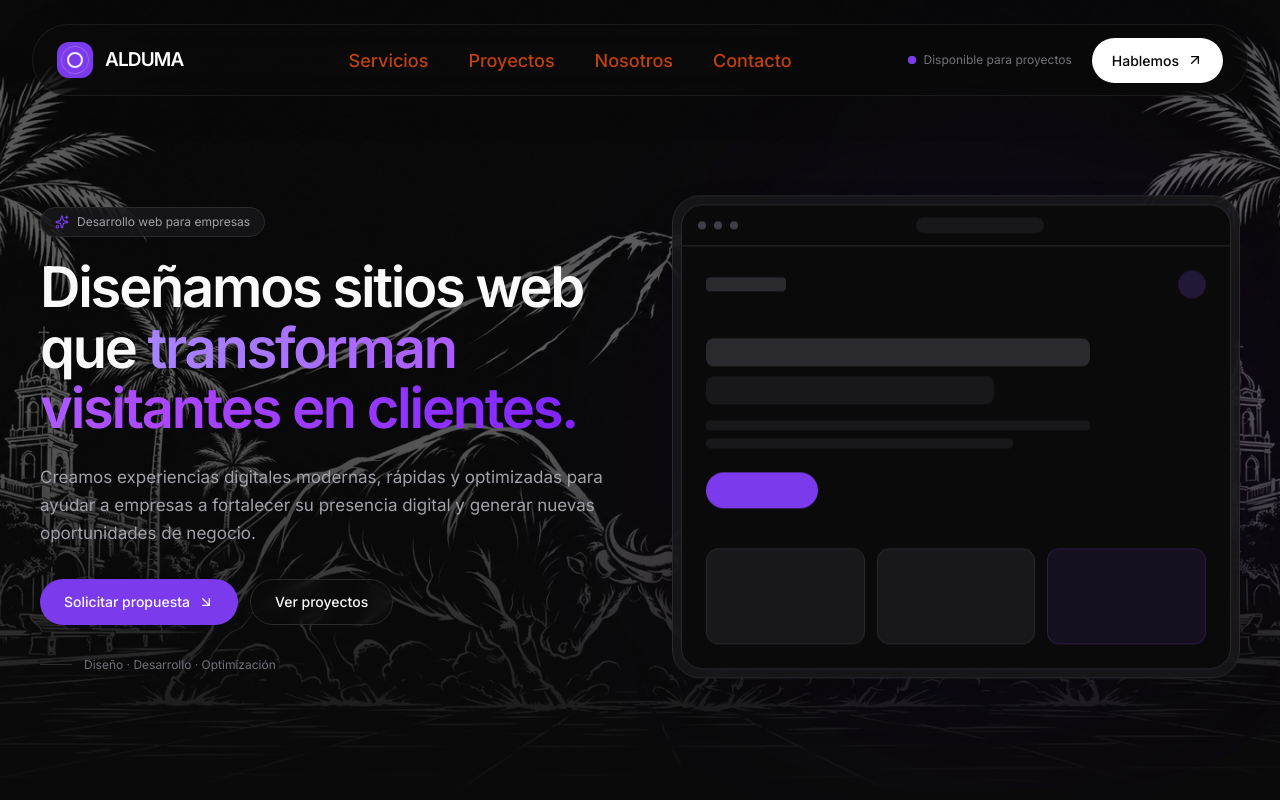
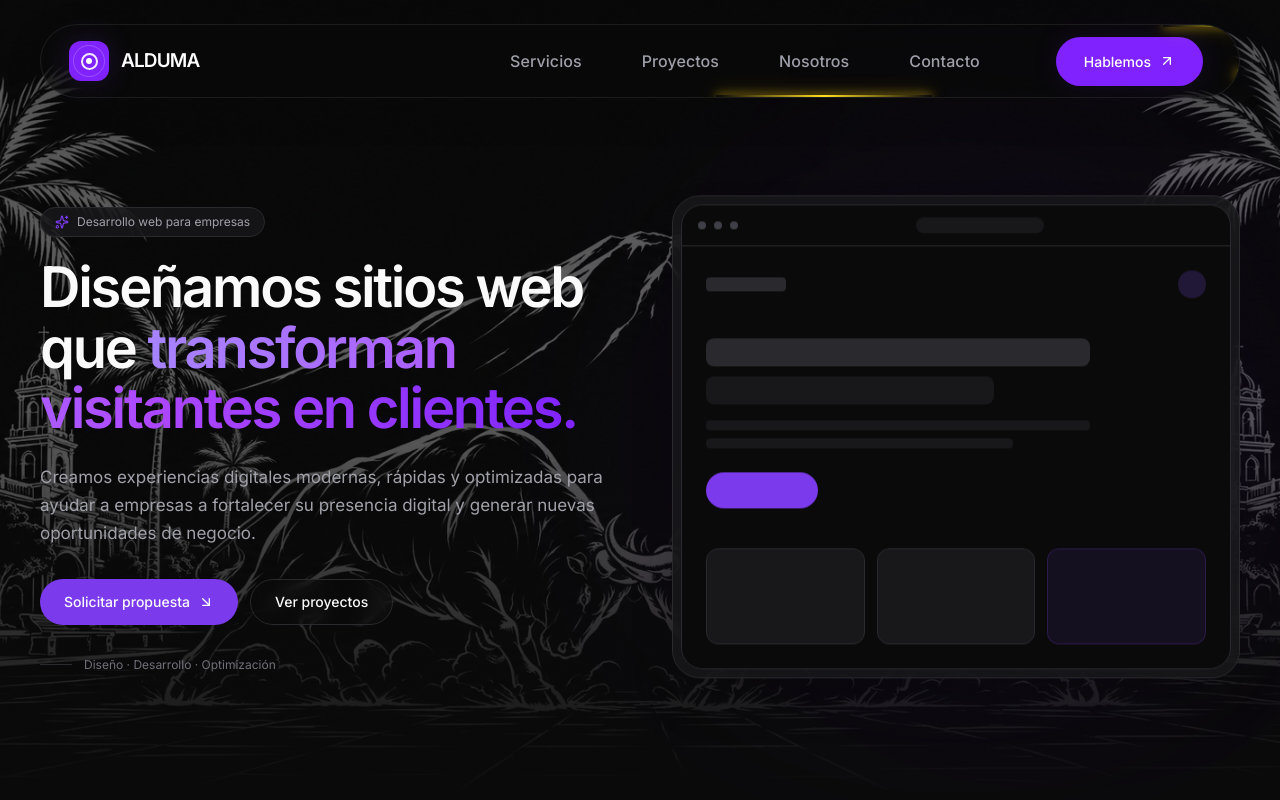
Before and after one commit to alvarodm26/NEGOCIO_ALDUMA, a Next.js app: page / in a window 1280 px wide. Shown: the top 800 px of the page. Built offline with nearby package versions, Linux system fonts and the light colour scheme.

Commit message:
cambio al header

```diff
--- a/components/Navbar.tsx
+++ b/components/Navbar.tsx
@@ -22,12 +22,12 @@ export default function Navbar() {
   const { scrollY } = useScroll();
 
   useMotionValueEvent(scrollY, "change", (latest) => {
-    setScrolled(latest > 30);
+    setScrolled(latest > 40);
   });
 
   return (
     <motion.header
-      initial={{ opacity: 0, y: -20 }}
+      initial={{ opacity: 0, y: -24 }}
       animate={{ opacity: 1, y: 0 }}
       transition={{
         duration: 0.8,
@@ -35,46 +35,107 @@ export default function Navbar() {
       }}
       className="fixed left-0 right-0 top-0 z-50"
     >
-      <div className="mx-auto max-w-[1320px] px-5 pt-6 sm:px-6 lg:px-8">
+      <div className="mx-auto max-w-7xl px-5 pt-5 sm:px-6 lg:px-10 lg:pt-6">
         <motion.nav
           animate={{
             backgroundColor: scrolled
-              ? "rgba(10, 10, 10, 0.88)"
-              : "rgba(10, 10, 10, 0.55)",
+              ? "rgba(10,10,10,0.88)"
+              : "rgba(10,10,10,0.48)",
             borderColor: scrolled
-              ? "rgba(255,255,255,0.12)"
-              : "rgba(255,255,255,0.07)",
+              ? "rgba(255,255,255,0.11)"
+              : "rgba(255,255,255,0.08)",
             boxShadow: scrolled
-              ? "0 20px 60px rgba(0,0,0,0.35)"
-              : "0 10px 40px rgba(0,0,0,0.12)",
+              ? "0 20px 55px rgba(0,0,0,0.32)"
+              : "0 12px 40px rgba(0,0,0,0.12)",
           }}
-          transition={{ duration: 0.35 }}
-          className="relative flex h-[72px] items-center rounded-full border px-5 backdrop-blur-2xl sm:px-6"
+          transition={{ duration: 0.4 }}
+          className="relative flex h-[74px] items-center rounded-full border px-6 backdrop-blur-2xl sm:px-7"
         >
+          {/* ===================================================== */}
+          {/* LED AMARILLO — RECORRE TODO EL PERÍMETRO */}
+          {/* ===================================================== */}
+
+          <div className="pointer-events-none absolute inset-0 z-0 overflow-hidden rounded-full">
+            {/* Superior */}
+            <motion.div
+              animate={{
+                left: ["-18%", "118%"],
+              }}
+              transition={{
+                duration: 3.8,
+                repeat: Infinity,
+                ease: "linear",
+              }}
+              className="absolute top-0 h-[2px] w-[18%] rounded-full bg-gradient-to-r from-transparent via-yellow-300 to-transparent shadow-[0_0_8px_#FACC15,0_0_18px_rgba(250,204,21,0.85)]"
+            />
+
+            {/* Derecha */}
+            <motion.div
+              animate={{
+                top: ["-18%", "118%"],
+              }}
+              transition={{
+                duration: 3.8,
+                repeat: Infinity,
+                ease: "linear",
+                delay: 0.95,
+              }}
+              className="absolute right-0 h-[18%] w-[2px] rounded-full bg-gradient-to-b from-transparent via-yellow-300 to-transparent shadow-[0_0_8px_#FACC15,0_0_18px_rgba(250,204,21,0.85)]"
+            />
+
+            {/* Inferior */}
+            <motion.div
+              animate={{
+                right: ["-18%", "118%"],
+              }}
+              transition={{
+                duration: 3.8,
+                repeat: Infinity,
+                ease: "linear",
+                delay: 1.9,
+              }}
+              className="absolute bottom-0 h-[2px] w-[18%] rounded-full bg-gradient-to-r from-transparent via-yellow-300 to-transparent shadow-[0_0_8px_#FACC15,0_0_18px_rgba(250,204,21,0.85)]"
+            />
+
+            {/* Izquierda */}
+            <motion.div
+              animate={{
+                bottom: ["-18%", "118%"],
+              }}
+              transition={{
+                duration: 3.8,
+                repeat: Infinity,
+                ease: "linear",
+                delay: 2.85,
+              }}
+              className="absolute left-0 h-[18%] w-[2px] rounded-full bg-gradient-to-t from-transparent via-yellow-300 to-transparent shadow-[0_0_8px_#FACC15,0_0_18px_rgba(250,204,21,0.85)]"
+            />
+          </div>
+
+          {/* ===================================================== */}
           {/* LOGO */}
+          {/* ===================================================== */}
 
           <motion.a
             href="#"
             whileHover={{ scale: 1.02 }}
             whileTap={{ scale: 0.97 }}
-            className="group flex shrink-0 items-center gap-3"
+            className="group relative z-10 flex shrink-0 items-center gap-3"
           >
-            {/* MARK */}
-
-            <span className="relative flex h-9 w-9 items-center justify-center overflow-hidden rounded-xl bg-[#7C3AED]">
-              <span className="absolute h-4 w-4 rounded-full border-[2px] border-white/90" />
+            <span className="relative flex h-10 w-10 items-center justify-center overflow-hidden rounded-xl bg-violet-600 shadow-[0_0_28px_rgba(124,58,237,0.20)]">
+              <span className="absolute h-[17px] w-[17px] rounded-full border-[2px] border-white/90" />
 
               <motion.span
-                animate={{
-                  rotate: [0, 180, 360],
-                }}
+                animate={{ rotate: [0, 180, 360] }}
                 transition={{
                   duration: 8,
                   repeat: Infinity,
                   ease: "linear",
                 }}
-                className="absolute h-7 w-7 rounded-full border border-white/20"
+                className="absolute h-8 w-8 rounded-full border border-white/20"
               />
+
+              <span className="absolute h-1.5 w-1.5 rounded-full bg-white" />
             </span>
 
             <span className="text-[19px] font-semibold tracking-[-0.045em] text-white">
@@ -82,47 +143,38 @@ export default function Navbar() {
             </span>
           </motion.a>
 
-          {/* DESKTOP NAV */}
+          {/* ===================================================== */}
+          {/* DESKTOP */}
+          {/* ===================================================== */}
 
           <div className="ml-auto hidden items-center lg:flex">
-            <div className="mr-25 flex items-center gap-2">
+
+            {/* NAVIGATION */}
+            <div className="mr-14 flex items-center gap-5">
               {navItems.map((item) => (
                 <motion.a
                   key={item.label}
                   href={item.href}
                   whileHover={{ y: -1 }}
-className="group relative rounded-full px-4 py-2.5 text-[18px] font-medium text-[#C2410C] transition-colors duration-300 hover:text-white"                >
+                  className="group relative rounded-full px-5 py-3 text-[16px] font-medium tracking-[0.005em] text-zinc-400 transition-colors duration-300 hover:text-white"
+                >
                   {item.label}
 
-                  <span className="absolute bottom-1.5 left-1/2 h-[2px] w-0 -translate-x-1/2 rounded-full bg-[#7C3AED] opacity-0 transition-all duration-300 group-hover:w-5 group-hover:opacity-100" />
+                  <span className="absolute bottom-1.5 left-1/2 h-px w-0 -translate-x-1/2 rounded-full bg-violet-400 opacity-0 transition-all duration-300 group-hover:w-7 group-hover:opacity-100" />
                 </motion.a>
               ))}
             </div>
 
-            {/* STATUS */}
-
-            <div className="mr-5 hidden items-center gap-2 xl:flex">
-              <span className="relative flex h-2 w-2">
-                <span className="absolute inline-flex h-full w-full animate-ping rounded-full bg-violet-400 opacity-50" />
-                <span className="relative inline-flex h-2 w-2 rounded-full bg-[#7C3AED]" />
-              </span>
-
-              <span className="text-xs text-[#71717A]">
-                Disponible para proyectos
-              </span>
-            </div>
-
-            {/* CTA */}
-
+            {/* BOTÓN */}
             <motion.a
               href="#contacto"
               whileHover={{
                 scale: 1.035,
                 boxShadow:
-                  "0 0 35px rgba(124,58,237,0.35)",
+                  "0 0 40px rgba(124,58,237,0.34)",
               }}
               whileTap={{ scale: 0.97 }}
-              className="group inline-flex items-center gap-2 rounded-full bg-white px-5 py-3 text-[14px] font-medium text-black transition-colors hover:bg-[#F4F4F5]"
+              className="group mr-2 inline-flex items-center gap-2 rounded-full bg-violet-600 px-7 py-3.5 text-[14px] font-medium text-white shadow-[0_0_28px_rgba(124,58,237,0.12)] transition-colors duration-300 hover:bg-violet-500"
             >
               Hablemos
 
@@ -134,32 +186,37 @@ className="group relative rounded-full px-4 py-2.5 text-[18px] font-medium text-
             </motion.a>
           </div>
 
+          {/* ===================================================== */}
           {/* MOBILE BUTTON */}
+          {/* ===================================================== */}
 
           <motion.button
             whileTap={{ scale: 0.9 }}
             onClick={() => setMenuOpen(!menuOpen)}
-            className="ml-auto flex h-11 w-11 items-center justify-center rounded-full border border-[#2A2A2E] bg-[#18181B] text-[#A1A1AA] lg:hidden"
+            className="relative z-10 ml-auto flex h-10 w-10 items-center justify-center rounded-full border border-white/[0.08] bg-white/[0.035] text-zinc-400 transition-colors hover:bg-white/[0.07] hover:text-white lg:hidden"
             aria-label={menuOpen ? "Cerrar menú" : "Abrir menú"}
             aria-expanded={menuOpen}
           >
-            {menuOpen ? <X size={20} /> : <Menu size={20} />}
+            <AnimateIcon open={menuOpen} />
           </motion.button>
 
+          {/* ===================================================== */}
           {/* MOBILE MENU */}
+          {/* ===================================================== */}
 
           <motion.div
             initial={false}
             animate={{
               opacity: menuOpen ? 1 : 0,
               y: menuOpen ? 0 : -10,
+              scale: menuOpen ? 1 : 0.98,
               pointerEvents: menuOpen ? "auto" : "none",
             }}
             transition={{
               duration: 0.3,
               ease: [0.22, 1, 0.36, 1],
             }}
-            className="absolute left-0 right-0 top-[calc(100%+12px)] overflow-hidden rounded-[24px] border border-[#2A2A2E] bg-[#111113]/95 p-3 shadow-2xl backdrop-blur-2xl lg:hidden"
+            className="absolute left-0 right-0 top-[calc(100%+12px)] overflow-hidden rounded-[24px] border border-white/[0.08] bg-[#0A0A0A]/95 p-2 shadow-2xl shadow-black/40 backdrop-blur-2xl lg:hidden"
           >
             <div className="flex flex-col">
               {navItems.map((item, index) => (
@@ -176,23 +233,32 @@ className="group relative rounded-full px-4 py-2.5 text-[18px] font-medium text-
                     duration: 0.3,
                     delay: menuOpen ? index * 0.05 : 0,
                   }}
-                  className="flex items-center justify-between rounded-xl px-5 py-4 text-[16px] text-[#A1A1AA] hover:bg-[#18181B] hover:text-white"
+                  className="group flex items-center justify-between rounded-xl px-4 py-3.5 text-[15px] font-medium text-zinc-400 transition-all duration-300 hover:bg-white/[0.04] hover:text-white"
                 >
-                  {item.label}
-                  <ArrowUpRight size={17} />
+                  <span>{item.label}</span>
+
+                  <ArrowUpRight
+                    size={16}
+                    className="text-zinc-600 transition-all duration-300 group-hover:-translate-y-0.5 group-hover:translate-x-0.5 group-hover:text-violet-400"
+                  />
                 </motion.a>
               ))}
 
-              <div className="my-2 h-px bg-[#2A2A2E]" />
+              <div className="my-2 h-px bg-white/[0.06]" />
 
-              <a
+              <motion.a
                 href="#contacto"
                 onClick={() => setMenuOpen(false)}
-                className="flex items-center justify-center gap-2 rounded-xl bg-[#7C3AED] px-5 py-4 text-[16px] font-medium text-white"
+                whileTap={{ scale: 0.98 }}
+                className="group flex items-center justify-center gap-2 rounded-xl bg-violet-600 px-5 py-3.5 text-[14px] font-medium text-white transition-colors duration-300 hover:bg-violet-500"
               >
                 Hablemos de tu proyecto
-                <ArrowUpRight size={17} />
-              </a>
+
+                <ArrowUpRight
+                  size={16}
+                  className="transition-transform duration-300 group-hover:-translate-y-0.5 group-hover:translate-x-0.5"
+                />
+              </motion.a>
             </div>
           </motion.div>
         </motion.nav>
@@ -200,3 +266,17 @@ className="group relative rounded-full px-4 py-2.5 text-[18px] font-medium text-
     </motion.header>
   );
 }
+
+function AnimateIcon({ open }: { open: boolean }) {
+  return (
+    <motion.div
+      animate={{ rotate: open ? 90 : 0 }}
+      transition={{
+        duration: 0.25,
+        ease: [0.22, 1, 0.36, 1],
+      }}
+    >
+      {open ? <X size={19} /> : <Menu size={19} />}
+    </motion.div>
+  );
+}
```
